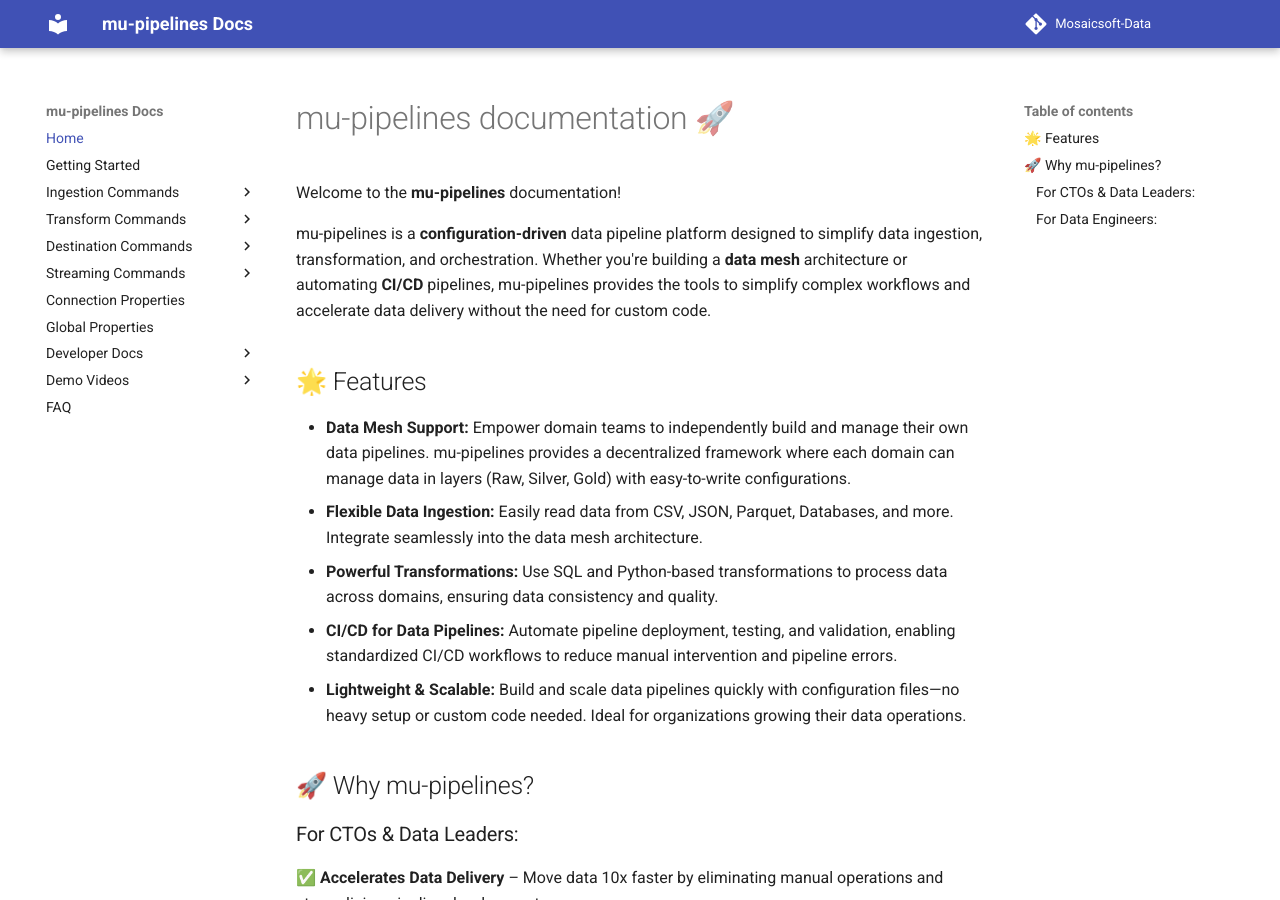
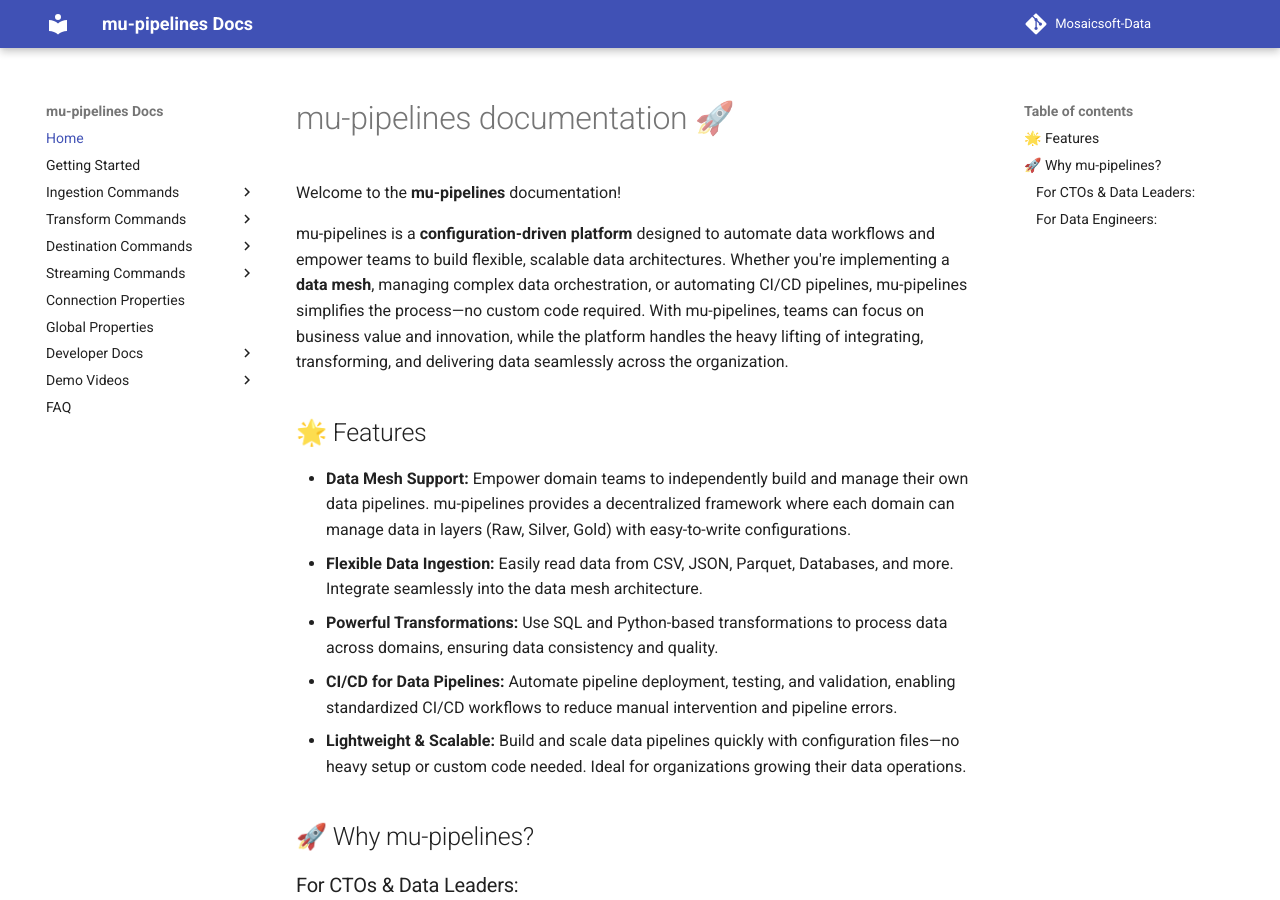
Before and after one commit to Mosiacsoft/mu-pipelines-doc, an MkDocs documentation site: the page built from docs/index.md, in a window 1280 px wide and 900 px high. Built offline with MkDocs 1.6.1 and Material for MkDocs 9.7.7, drawn with Linux system fonts in a browser that asks for light colours; old or Windows-style settings are respelled for this version of MkDocs.

Commit message:
text update

```diff
--- a/docs/index.md
+++ b/docs/index.md
@@ -2,9 +2,7 @@
 
 Welcome to the **mu-pipelines** documentation!
 
-mu-pipelines is a **configuration-driven** data pipeline platform designed to simplify data ingestion, transformation, and orchestration. Whether you're building a **data mesh** architecture or automating **CI/CD** pipelines, mu-pipelines provides the tools to simplify complex workflows and accelerate data delivery without the need for custom code.
-
-
+mu-pipelines is a **configuration-driven platform** designed to automate data workflows and empower teams to build flexible, scalable data architectures. Whether you're implementing a **data mesh**, managing complex data orchestration, or automating CI/CD pipelines, mu-pipelines simplifies the process—no custom code required. With mu-pipelines, teams can focus on business value and innovation, while the platform handles the heavy lifting of integrating, transforming, and delivering data seamlessly across the organization.
 
 ## 🌟 Features
 
```
